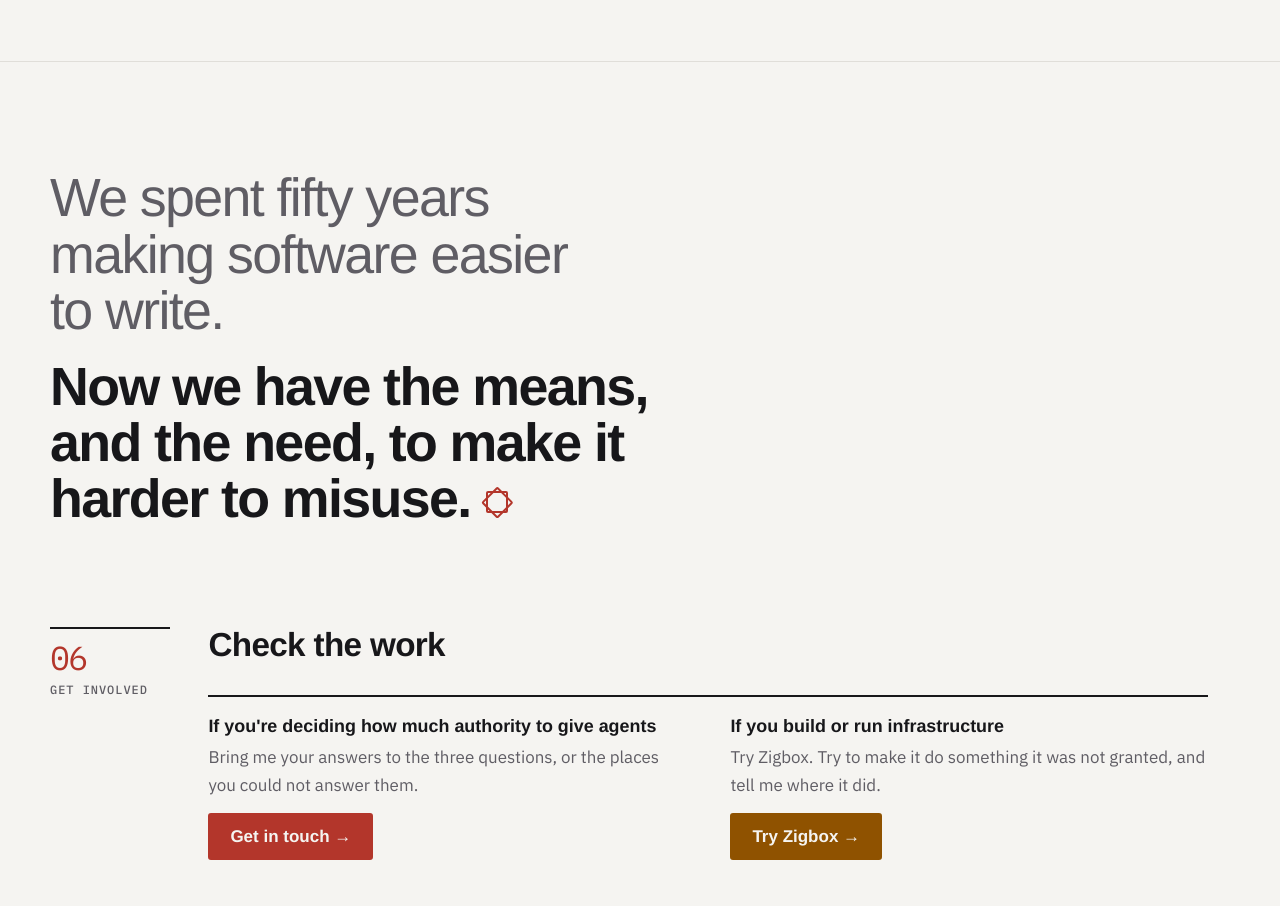
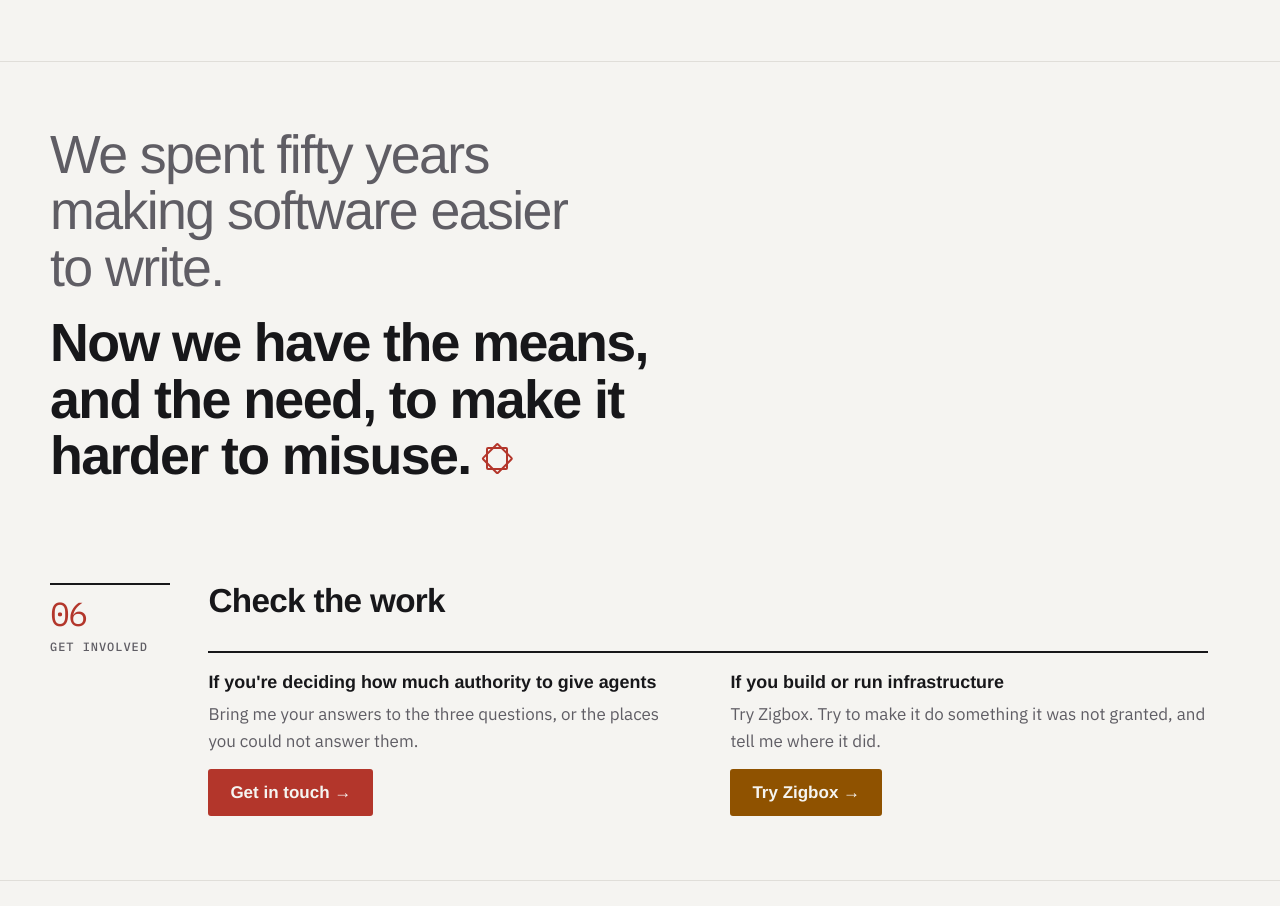
Before and after one commit to Zigbox/manifesto, a plain HTML site: page site/index.html in a window 1280 px wide. Shown: the part 8093-8999 px from the top of the page. Drawn offline with Linux system fonts and the light colour scheme; a web font is replaced by a local one.

Commit message:
Closing: trim top padding so the gap mirrors the one above the section rule
Co-Authored-By: Claude Opus 5.5 <noreply@anthropic.com>
Claude-Session: https://claude.ai/code/session_01RfMZXLo3cdtxzUiLRivz9w

```diff
--- a/site/index.html
+++ b/site/index.html
@@ -273,7 +273,7 @@ nav a{color:var(--muted);text-decoration:none} nav a:hover{color:var(--fg)}
 .licence i{font-style:normal;font-family:var(--mono);font-size:.75rem;letter-spacing:.06em;text-transform:uppercase;margin-right:6px}
 
 /* Closing: the climax, then the invitations. */
-.closing-wrap{padding-block:clamp(28px,3.4vw,48px) clamp(64px,7.8vw,112px)}
+.closing-wrap{padding-block:0 clamp(64px,7.8vw,112px)}
 .closing{font:700 clamp(1.9rem,4.2vw,3.5rem)/1.05 var(--display);letter-spacing:-.03em;margin:0;max-width:20ch}
 .closing>span{display:block}
 .closing>span:first-child{color:var(--muted);font-weight:500}
```
